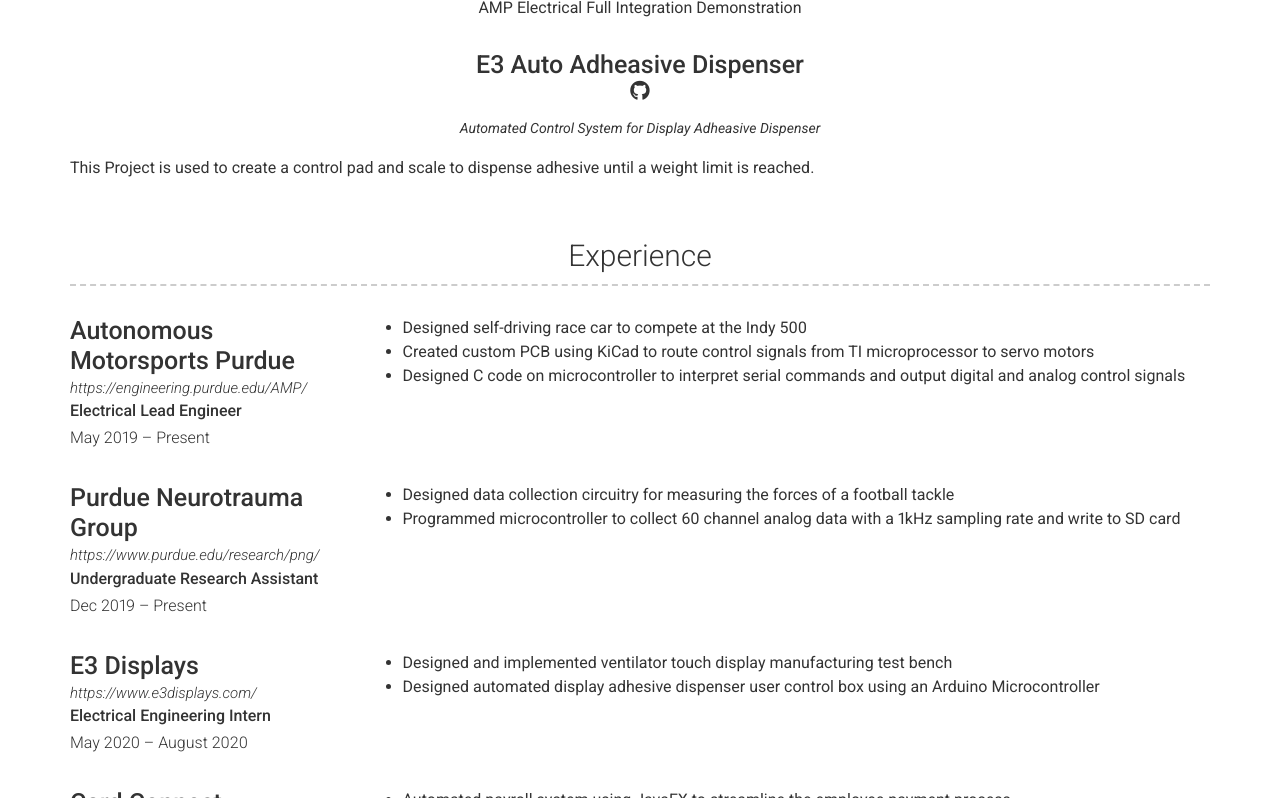
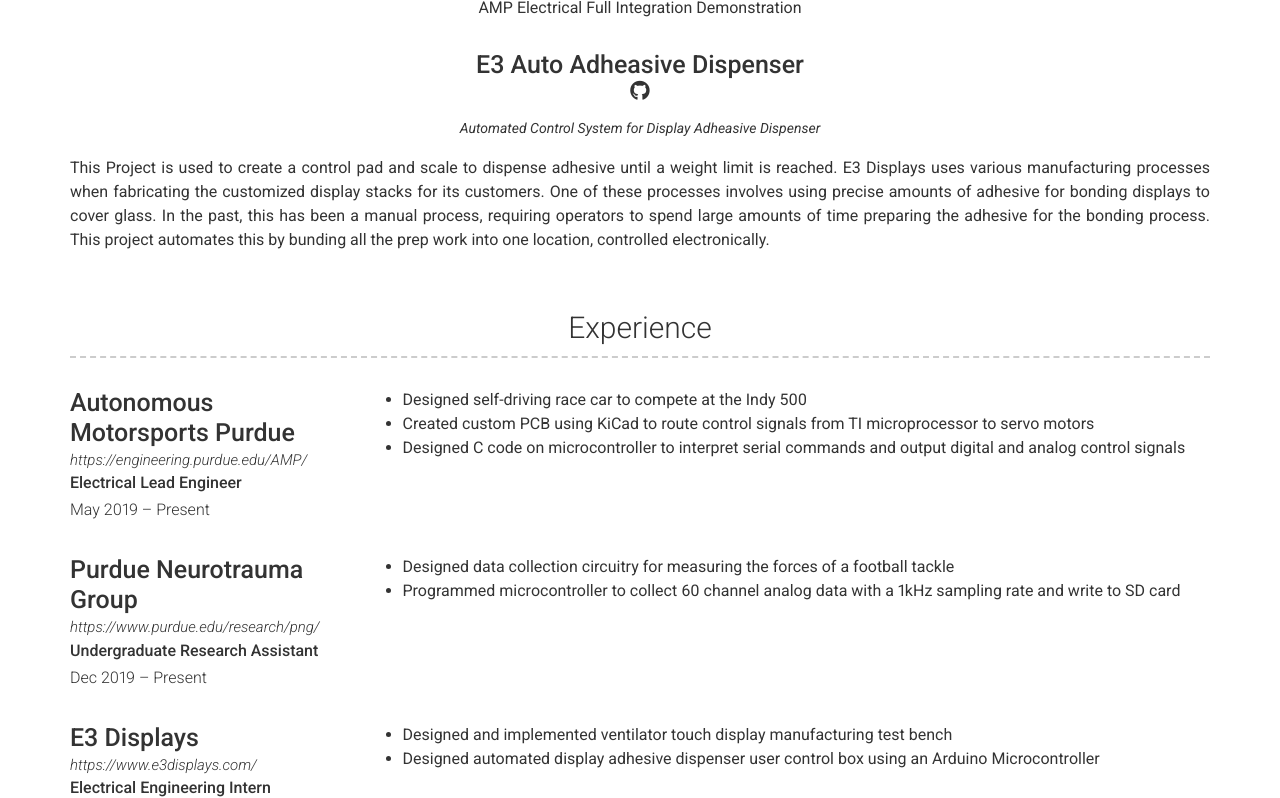
Before and after one commit to MArndt26/marndt26.github.io, a Jekyll site: the page built from index.md, in a window 1280 px wide and 900 px high, scrolled down 3722 px, cut to the strip 102-900 px from the top of the window. Built offline with Jekyll 4.4.1, drawn with Linux system fonts in a browser that asks for light colours; nearby versions of some CDN libraries.

Commit message:
updated auto aheasive dispenser description

```diff
--- a/_data/projects.yml
+++ b/_data/projects.yml
@@ -55,7 +55,7 @@
     this Jetson Serial Simulator program.  This software takes the place of the Jetson which allows for full electrical
     integration testing, without the need to schedule time with the physical Jetson computer.
   videos:
-    - video: https://www.youtube.com/embed/ZXJ-WJh36YA
+    - video: https://www.youtube.com/embed/daYhBjnEbTU
       video_title: AMP Jetson Serial Simulator Demonstration
 
 - layout: top-middle
@@ -91,3 +91,7 @@
     Automated Control System for Display Adheasive Dispenser
   description: | # this will include new lines to allow paragraphs
     This Project is used to create a control pad and scale to dispense adhesive until a weight limit is reached.
+    E3 Displays uses various manufacturing processes when fabricating the customized display stacks for its customers.
+    One of these processes involves using precise amounts of adhesive for bonding displays to cover glass.  In the past,
+    this has been a manual process, requiring operators to spend large amounts of time preparing the adhesive for the bonding
+    process.  This project automates this by bunding all the prep work into one location, controlled electronically.
```
